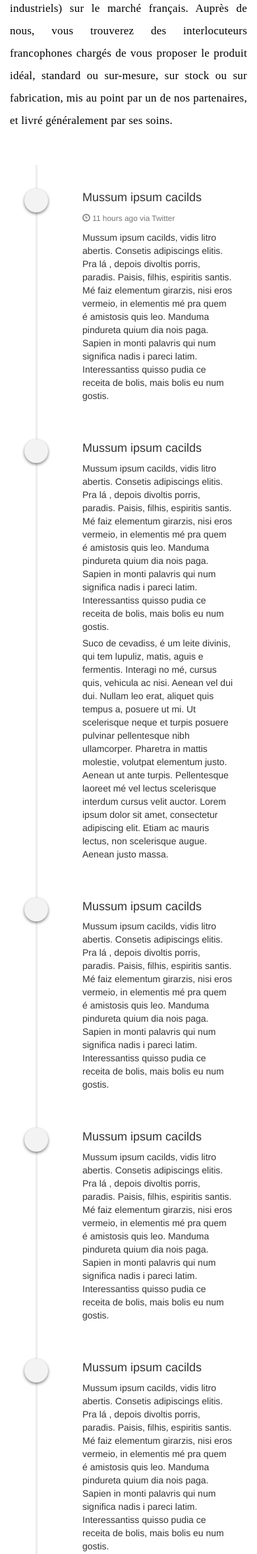
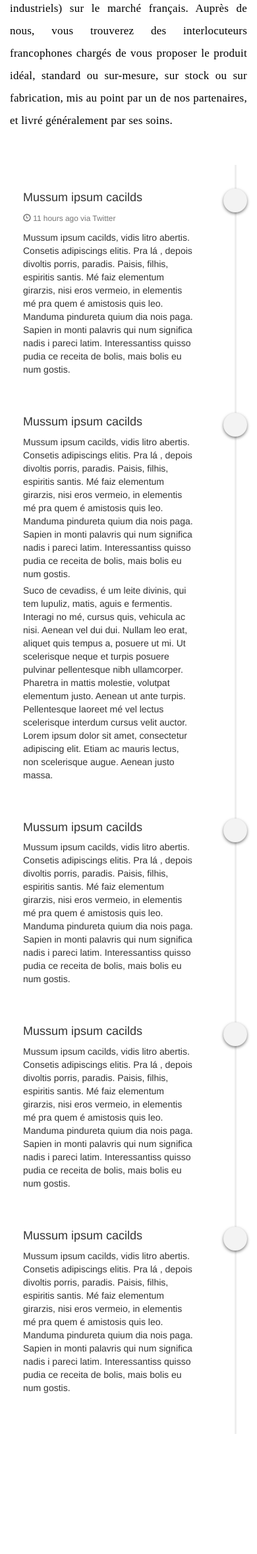
Before and after one commit to zayrt/rheno-static, a PHP site: page /qui-sommes-nous.html in a window 390 px wide. Shown: the part 685-3041 px from the top of the page at 66% size. After the commit the page ends 2859 px from the top, so only its background shows below. Run offline with PHP 8.4, Linux system fonts and the light colour scheme; some libraries are stand-ins or nearby versions; some web fonts are replaced.

Commit message:
timeline responsive

```diff
--- a/css/qui-sommes-nous.css
+++ b/css/qui-sommes-nous.css
@@ -190,7 +190,6 @@
     position: relative;
 }
 
-
 .timeline > li > .timeline-badge {
     width: 36px;
     height: 36px;
@@ -245,19 +244,21 @@
 
 @media (max-width: 767px) {
     ul.timeline:before {
-        left: 40px;
+        left: 95%;
     }
     ul.timeline > li > .timeline-panel {
-        width: calc(100% - 90px);
-        width: -moz-calc(100% - 90px);
-        width: -webkit-calc(100% - 90px);
+        width: calc(100% - 60px);
+        width: -moz-calc(100% - 60px);
+        width: -webkit-calc(100% - 60px);
     }
     ul.timeline > li > .timeline-badge {
-        left: 22px;
-        margin-left: 0;
+        left: 95%;
         top: 16px;
     }
     ul.timeline > li > .timeline-panel {
-        float: right;
+        float: left;
+    }
+    .timeline > li.timeline-inverted > .timeline-panel {
+        float: none;
     }
 }
```
